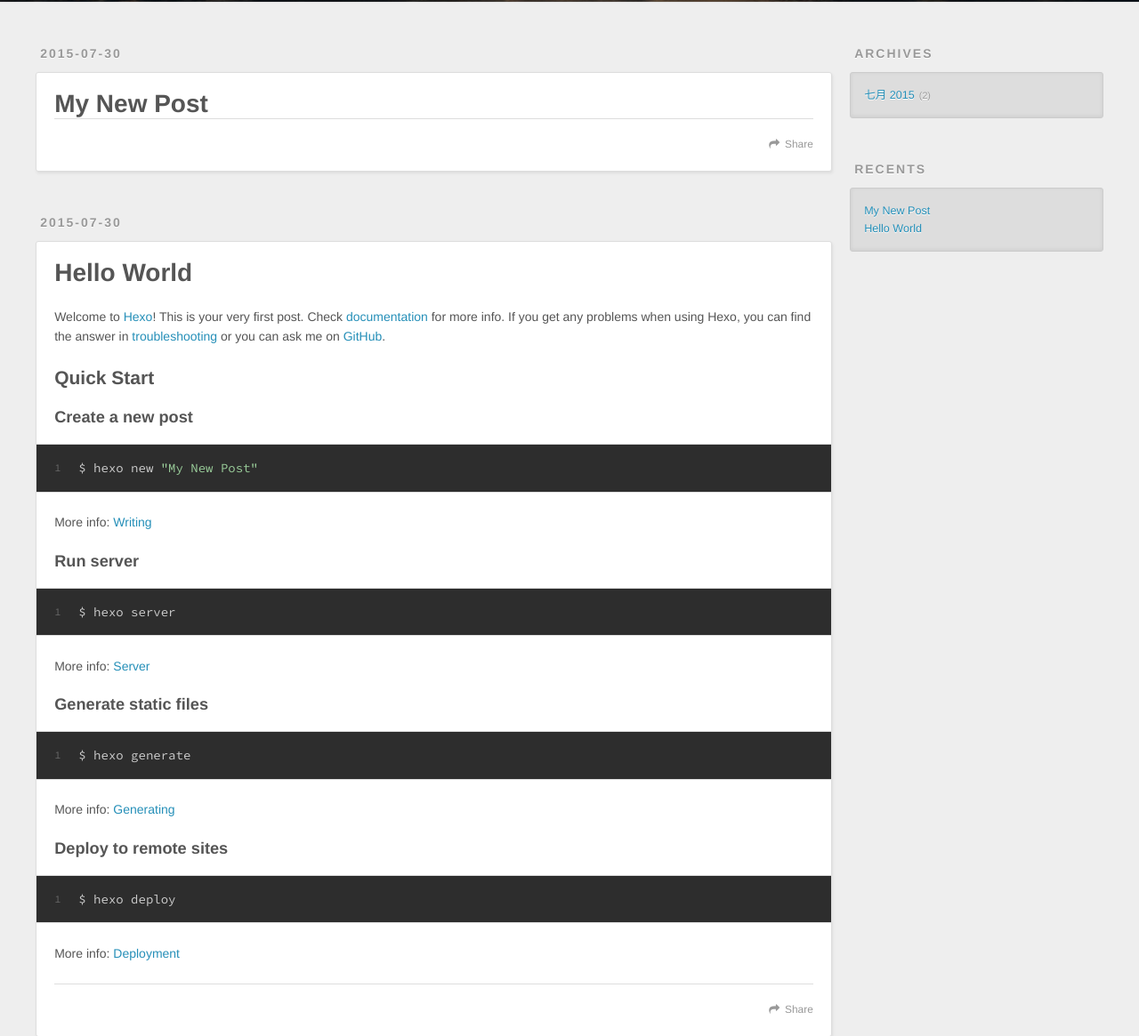
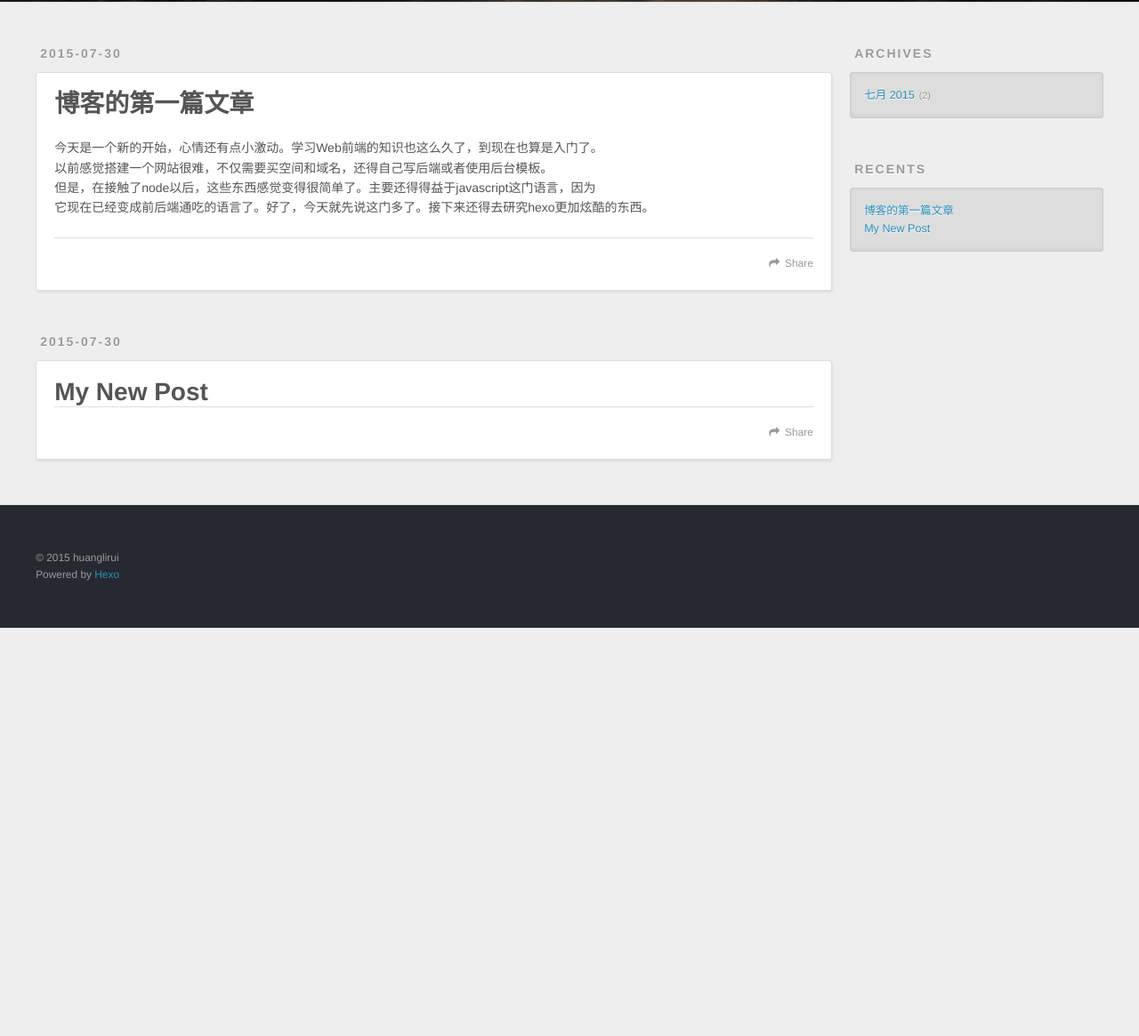
Before and after one commit to huanglirui/huanglirui.github.io, a plain HTML site: page index.html in a window 1280 px wide. Shown: the part 298-1463 px from the top of the page at 89% size. After the commit the page ends 1004 px from the top, so only its background shows below. Drawn offline with nearby package versions, Linux system fonts and the light colour scheme.

Commit message:
Site updated: 2015-07-30 20:03:23

```diff
--- a/index.html
+++ b/index.html
@@ -61,6 +61,43 @@
       <div class="outer">
         <section id="main">
 
+    <article id="post-hello-world" class="article article-type-post" itemscope itemprop="blogPost">
+  <div class="article-meta">
+    <a href="/2015/07/30/hello-world/" class="article-date">
+  <time datetime="2015-07-30T12:02:58.527Z" itemprop="datePublished">2015-07-30</time>
+</a>
+
+  </div>
+  <div class="article-inner">
+
+
+      <header class="article-header">
+
+
+    <h1 itemprop="name">
+      <a class="article-title" href="/2015/07/30/hello-world/">博客的第一篇文章</a>
+    </h1>
+
+
+      </header>
+
+    <div class="article-entry" itemprop="articleBody">
+
+        <p>今天是一个新的开始，心情还有点小激动。学习Web前端的知识也这么久了，到现在也算是入门了。<br>以前感觉搭建一个网站很难，不仅需要买空间和域名，还得自己写后端或者使用后台模板。<br>但是，在接触了node以后，这些东西感觉变得很简单了。主要还得得益于javascript这门语言，因为<br>它现在已经变成前后端通吃的语言了。好了，今天就先说这门多了。接下来还得去研究hexo更加炫酷的东西。</p>
+
+
+    </div>
+    <footer class="article-footer">
+      <a data-url="http://yoursite.com/2015/07/30/hello-world/" data-id="cicq5k0d00001eolzf5lsxzoi" class="article-share-link">Share</a>
+
+
+    </footer>
+  </div>
+
+</article>
+
+
+
     <article id="post-My-New-Post" class="article article-type-post" itemscope itemprop="blogPost">
   <div class="article-meta">
     <a href="/2015/07/30/My-New-Post/" class="article-date">
@@ -87,52 +124,7 @@
 
     </div>
     <footer class="article-footer">
-      <a data-url="http://yoursite.com/2015/07/30/My-New-Post/" data-id="cicq51sn30000kclzo679enil" class="article-share-link">Share</a>
-
-
-    </footer>
-  </div>
-
-</article>
-
-
-
-    <article id="post-hello-world" class="article article-type-post" itemscope itemprop="blogPost">
-  <div class="article-meta">
-    <a href="/2015/07/30/hello-world/" class="article-date">
-  <time datetime="2015-07-30T08:01:34.759Z" itemprop="datePublished">2015-07-30</time>
-</a>
-
-  </div>
-  <div class="article-inner">
-
-
-      <header class="article-header">
-
-
-    <h1 itemprop="name">
-      <a class="article-title" href="/2015/07/30/hello-world/">Hello World</a>
-    </h1>
-
-
-      </header>
-
-    <div class="article-entry" itemprop="articleBody">
-
-        <p>Welcome to <a href="http://hexo.io/" target="_blank" rel="external">Hexo</a>! This is your very first post. Check <a href="http://hexo.io/docs/" target="_blank" rel="external">documentation</a> for more info. If you get any problems when using Hexo, you can find the answer in <a href="http://hexo.io/docs/troubleshooting.html" target="_blank" rel="external">troubleshooting</a> or you can ask me on <a href="https://github.com/hexojs/hexo/issues" target="_blank" rel="external">GitHub</a>.</p>
-<h2 id="Quick_Start">Quick Start</h2><h3 id="Create_a_new_post">Create a new post</h3><figure class="highlight bash"><table><tr><td class="gutter"><pre><span class="line">1</span><br></pre></td><td class="code"><pre><span class="line">$ hexo new <span class="string">"My New Post"</span></span><br></pre></td></tr></table></figure>
-<p>More info: <a href="http://hexo.io/docs/writing.html" target="_blank" rel="external">Writing</a></p>
-<h3 id="Run_server">Run server</h3><figure class="highlight bash"><table><tr><td class="gutter"><pre><span class="line">1</span><br></pre></td><td class="code"><pre><span class="line">$ hexo server</span><br></pre></td></tr></table></figure>
-<p>More info: <a href="http://hexo.io/docs/server.html" target="_blank" rel="external">Server</a></p>
-<h3 id="Generate_static_files">Generate static files</h3><figure class="highlight bash"><table><tr><td class="gutter"><pre><span class="line">1</span><br></pre></td><td class="code"><pre><span class="line">$ hexo generate</span><br></pre></td></tr></table></figure>
-<p>More info: <a href="http://hexo.io/docs/generating.html" target="_blank" rel="external">Generating</a></p>
-<h3 id="Deploy_to_remote_sites">Deploy to remote sites</h3><figure class="highlight bash"><table><tr><td class="gutter"><pre><span class="line">1</span><br></pre></td><td class="code"><pre><span class="line">$ hexo deploy</span><br></pre></td></tr></table></figure>
-<p>More info: <a href="http://hexo.io/docs/deployment.html" target="_blank" rel="external">Deployment</a></p>
-
-
-    </div>
-    <footer class="article-footer">
-      <a data-url="http://yoursite.com/2015/07/30/hello-world/" data-id="cicq51sny0001kclztaa9rquc" class="article-share-link">Share</a>
+      <a data-url="http://yoursite.com/2015/07/30/My-New-Post/" data-id="cicq5k0bp0000eolzpkfnp26r" class="article-share-link">Share</a>
 
 
     </footer>
@@ -169,11 +161,11 @@
       <ul>
 
           <li>
-            <a href="/2015/07/30/My-New-Post/">My New Post</a>
+            <a href="/2015/07/30/hello-world/">博客的第一篇文章</a>
           </li>
 
           <li>
-            <a href="/2015/07/30/hello-world/">Hello World</a>
+            <a href="/2015/07/30/My-New-Post/">My New Post</a>
           </li>
 
       </ul>
```
Also changed, not shown: 2015/07/30/My-New-Post/index.html (+10 -6 lines), 2015/07/30/hello-world/index.html (+16 -31 lines), archives/2015/07/index.html (+8 -8 lines), archives/2015/index.html (+8 -8 lines), archives/index.html (+8 -8 lines).
